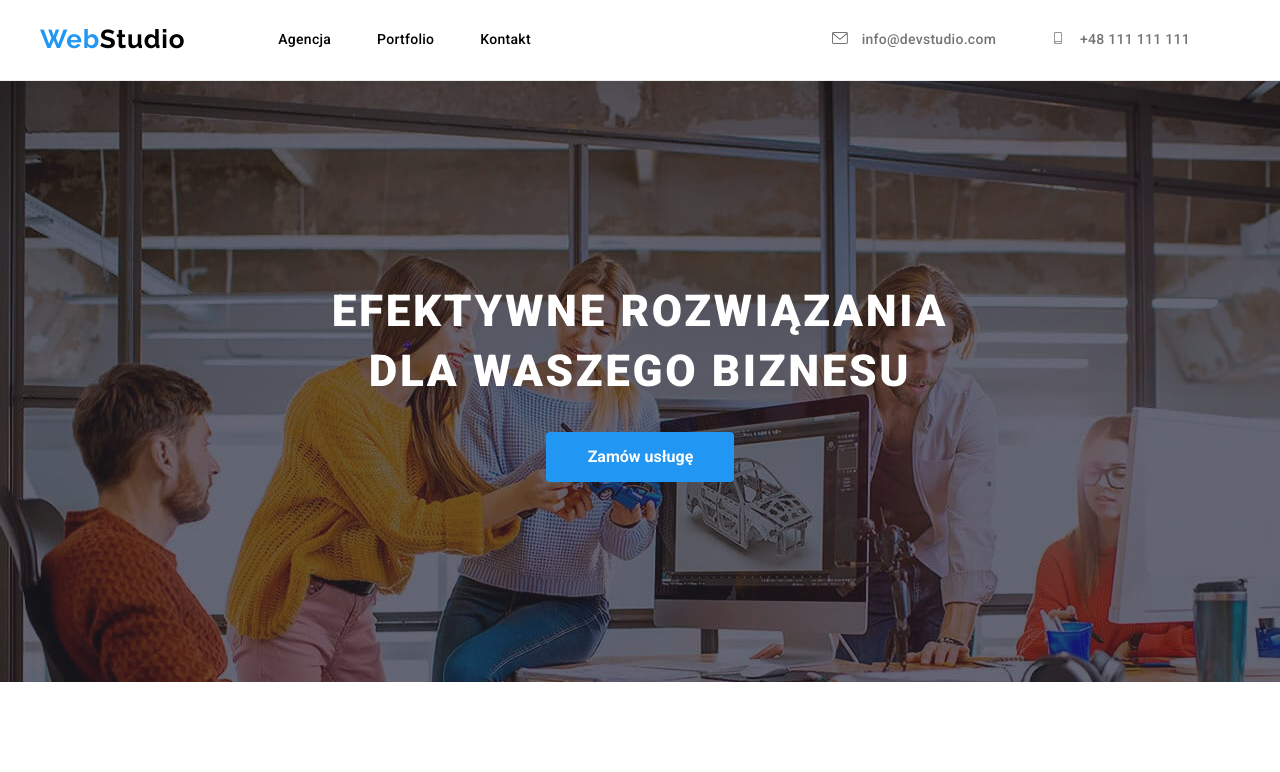
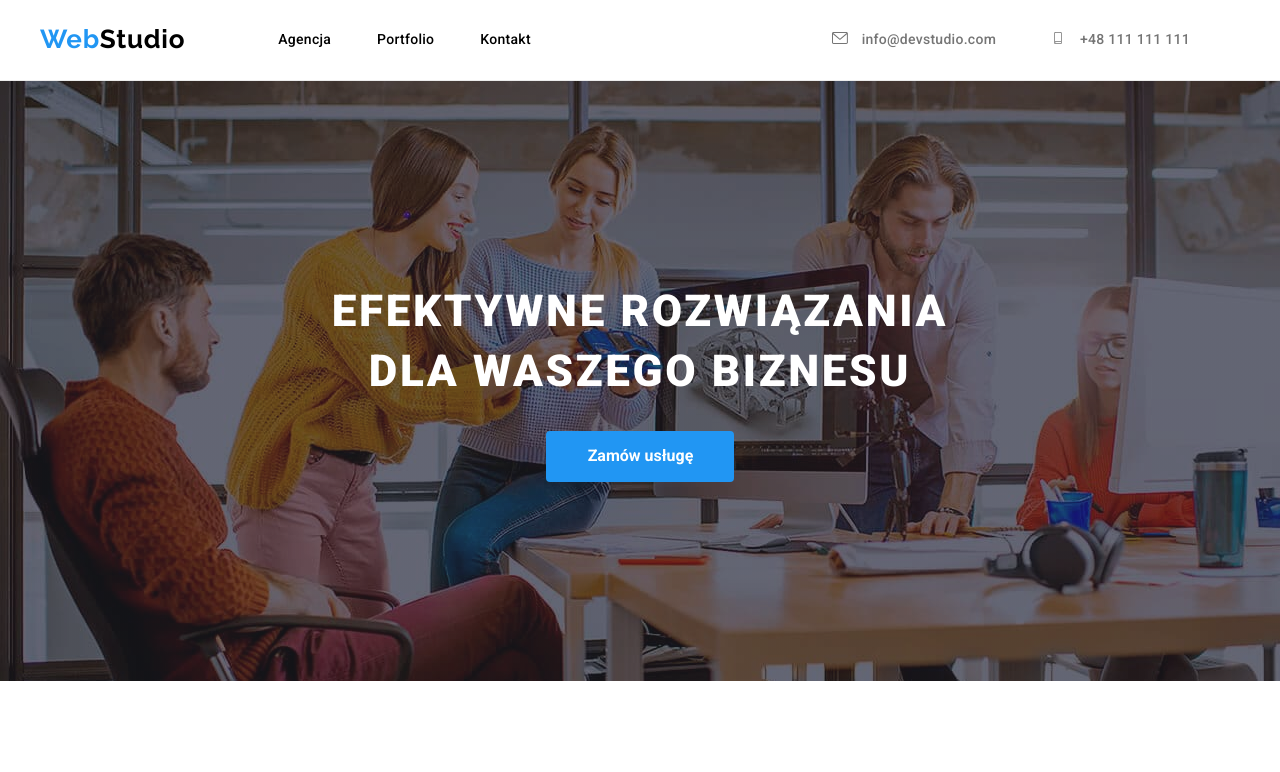
Before and after one commit to Konrad0987/goit-markup-hw-04, a plain HTML site: page index.html in a window 1280 px wide. Shown: the top 772 px of the page. Drawn offline with nearby package versions, Linux system fonts and the light colour scheme.

Commit message:
Add files via upload

```diff
--- a/css/styles.css
+++ b/css/styles.css
@@ -118,9 +118,12 @@ body {
 
 .motto {
     max-width: 1600px;
+    height: 600px;
     background-color: var(--brand-color-fifth);
     background-image: linear-gradient(#2f303a66, #2f303a66),
         url(../images/img.jpg);
+    background-position: 0px -130px;
+
     display: flex;
     justify-content: center;
     align-items: center;
```
